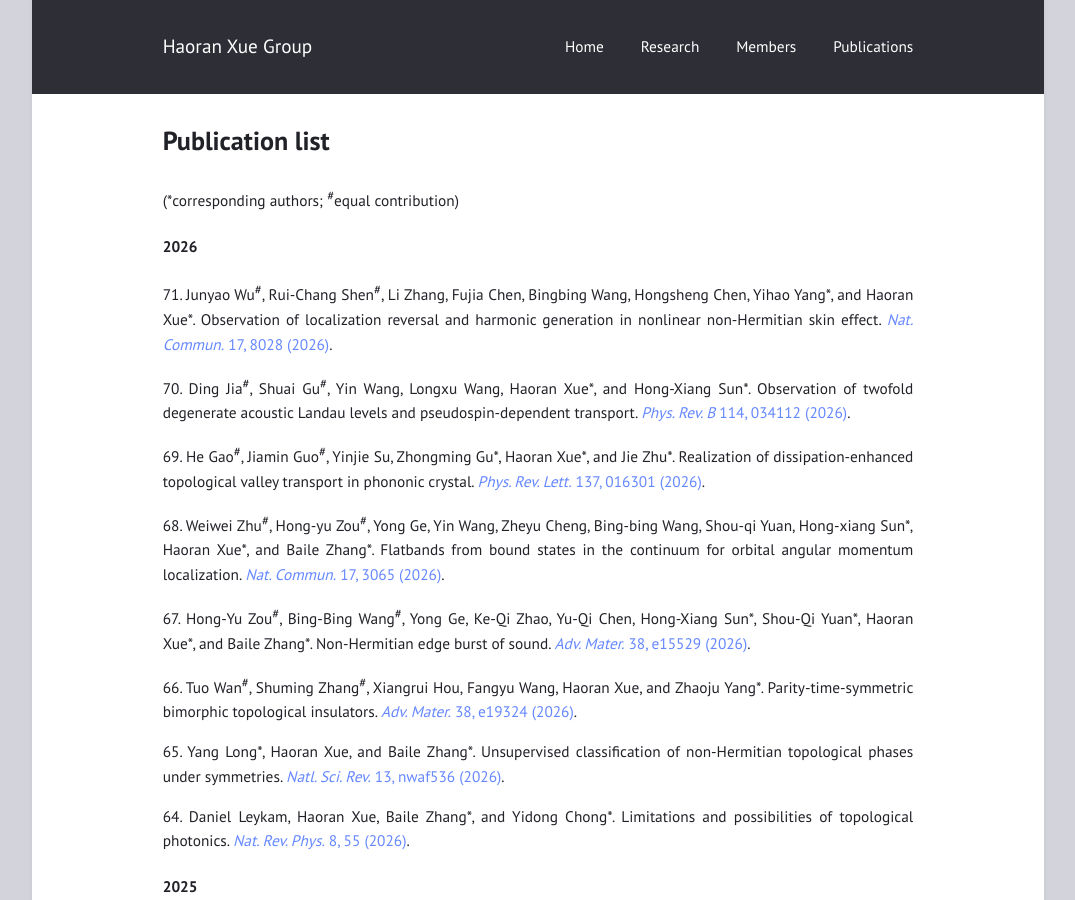
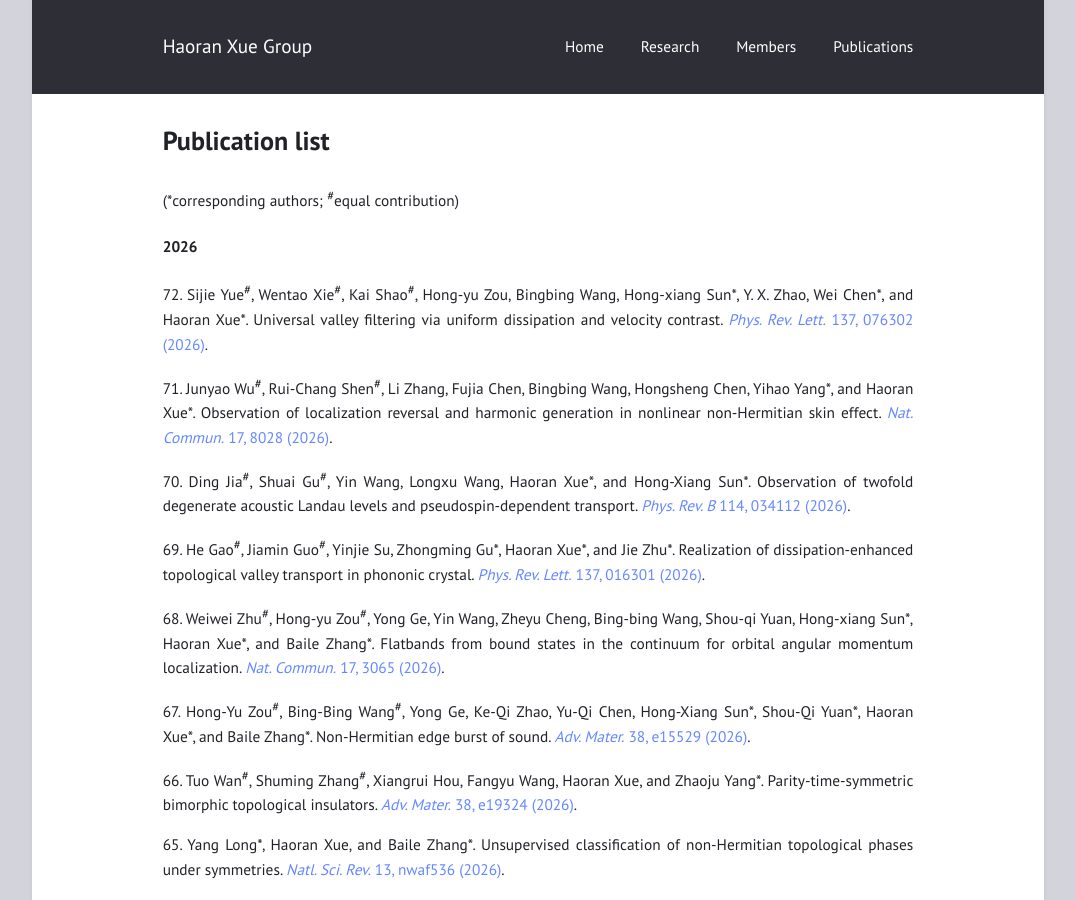
Before and after one commit to haoran-group/haoran-group.github.io, a Jekyll site: the page built from paper.md, in a window 1280 px wide and 900 px high. Shown: the whole window, without its empty margins (102-1177 px from the left). Built offline with Jekyll 4.4.1, drawn with Linux system fonts in a browser that asks for light colours.

Commit message:
Update paper.md

```diff
--- a/paper.md
+++ b/paper.md
@@ -6,6 +6,8 @@ title: Publication list
 (*corresponding authors; <sup>#</sup>equal contribution)
 
 #### 2026
+
+72\. Sijie Yue<sup>#</sup>, Wentao Xie<sup>#</sup>, Kai Shao<sup>#</sup>, Hong-yu Zou, Bingbing Wang, Hong-xiang Sun\*, Y. X. Zhao, Wei Chen\*, and Haoran Xue\*. Universal valley filtering via uniform dissipation and velocity contrast. [*Phys. Rev. Lett.* 137, 076302 (2026)](https://doi.org/10.1103/tppy-pdds).
 
 71\. Junyao Wu<sup>#</sup>, Rui-Chang Shen<sup>#</sup>, Li Zhang, Fujia Chen, Bingbing Wang, Hongsheng Chen, Yihao Yang\*, and Haoran Xue\*. Observation of localization reversal and harmonic generation in nonlinear non-Hermitian skin effect. [*Nat. Commun.* 17, 8028 (2026)](https://doi.org/10.1038/s41467-026-74610-y).
 
```
